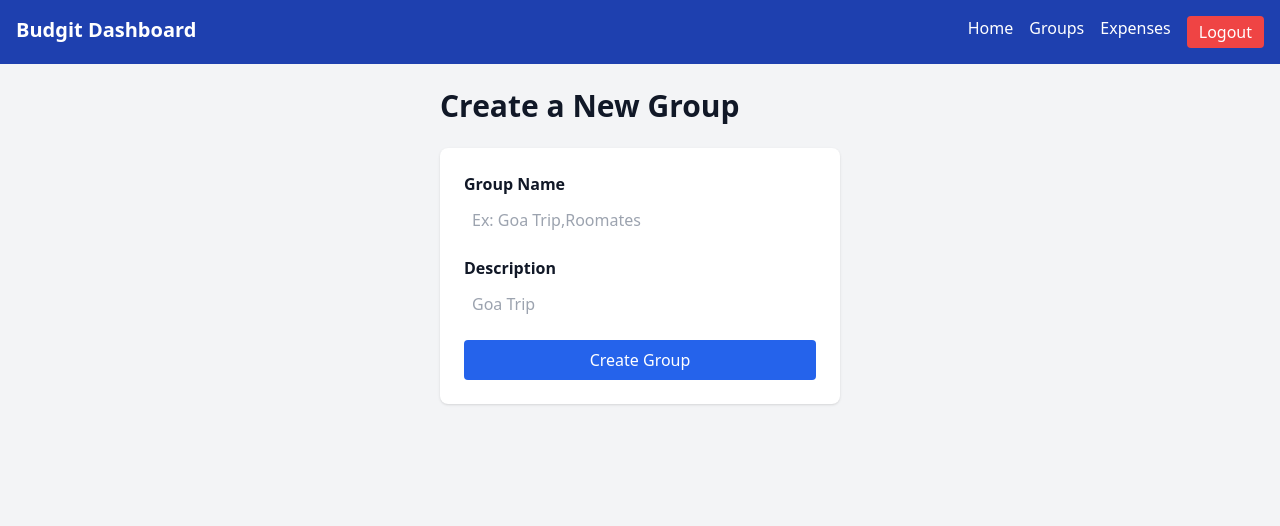
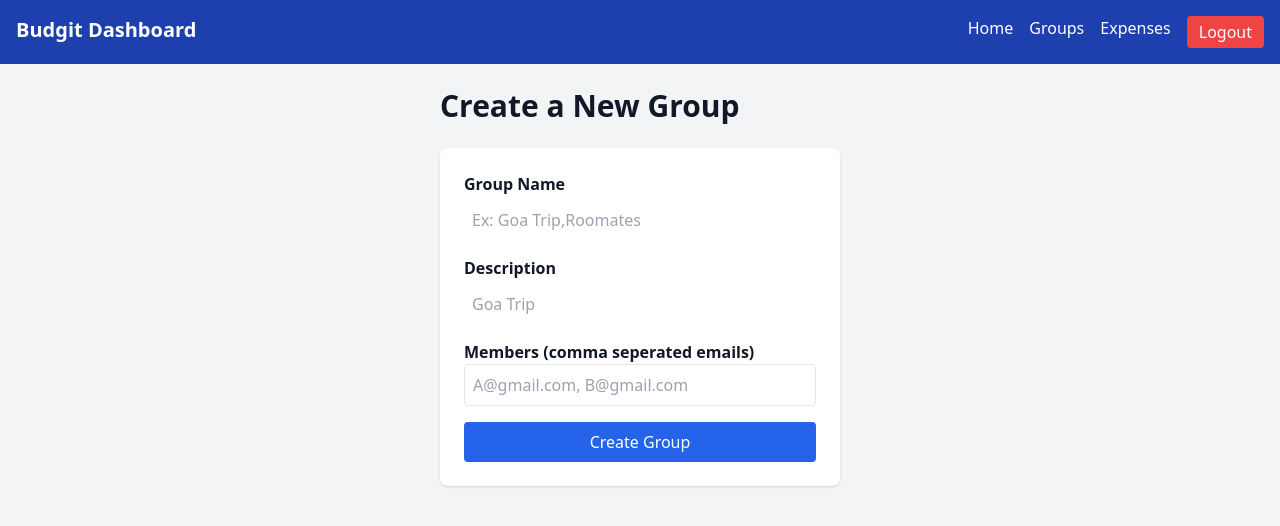
Before and after one commit to Prathamshetty318/Budgit, a React (Vite) app in the folder budgit-frontend/: page /creategroup in a window 1280 px wide. Shown: the top 526 px of the page. Built offline with nearby package versions, Linux system fonts and the light colour scheme; sample sign-in values are in the browser's storage.

Commit message:
done with adding members block in forntend

```diff
--- a/budgit-frontend/src/pages/CreateGroup.jsx
+++ b/budgit-frontend/src/pages/CreateGroup.jsx
@@ -5,6 +5,7 @@ function CreateGroup(){
 
     const [name,setName] = useState("");
     const [description,setDescription] = useState("");
+    const [members, setMembers] = useState(""); // gonna make it comma seperated for multiple members.
 
     const navigate = useNavigate();
 
@@ -14,13 +15,27 @@ function CreateGroup(){
     try {
     const token = localStorage.getItem("token");
 
+    if(!token){
+        alert("Token Expired");
+        navigate("/login");
+        return;
+    }
+
+    const memberEmails = members
+    .split(",")
+    .map((m)=>m.trim())
+    .filter((m)=>m!=="");
+
     const res = await fetch("http://localhost:5000/api/groups/create", {
         method: "POST",
         headers: {
         "Content-Type": "application/json",
         Authorization: `Bearer ${token}`
         },
-        body: JSON.stringify({ name, description })
+        body: JSON.stringify({ name,
+            description,
+            members: memberEmails, //sending arrays
+        }),
     });
 
     if (!res.ok) {
@@ -73,6 +88,19 @@ function CreateGroup(){
                     onChange={(e)=>setDescription(e.target.value)}/>
                 </div>
 
+                <div>
+                    <label className="block font-semibold ">
+                        Members (comma seperated emails)
+                    </label>
+                    <input
+                    type="text"
+                    className="border rounded p-2 w-full"
+                    placeholder="A@gmail.com, B@gmail.com"
+                    value={members}
+                    onChange={(e)=> setMembers(e.target.value)}/>
+
+                </div>
+
                 <button className="bg-blue-600 text-white px-4 py-2 rounded w-full hover:bg-blue-700">
                     Create Group
                 </button>
```
